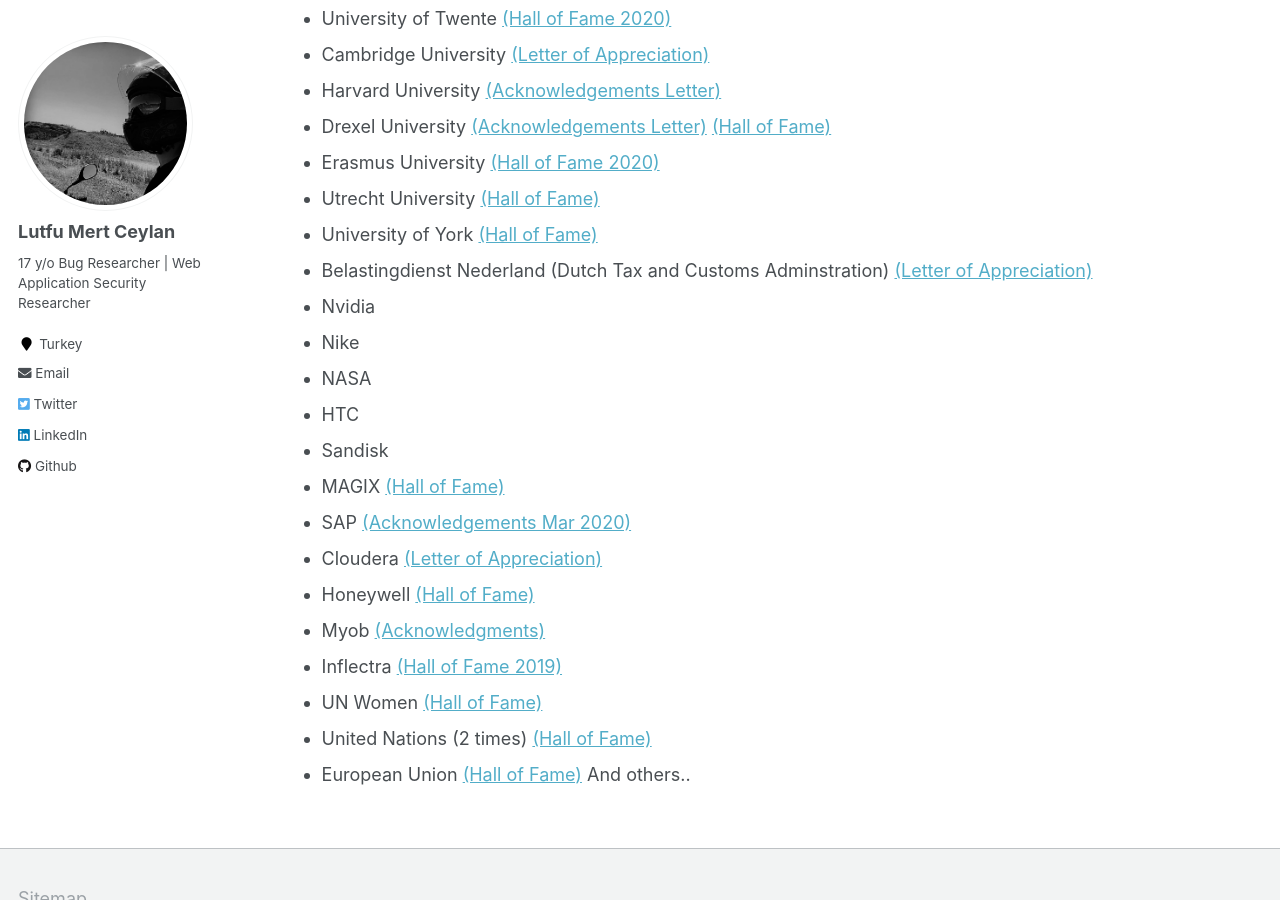
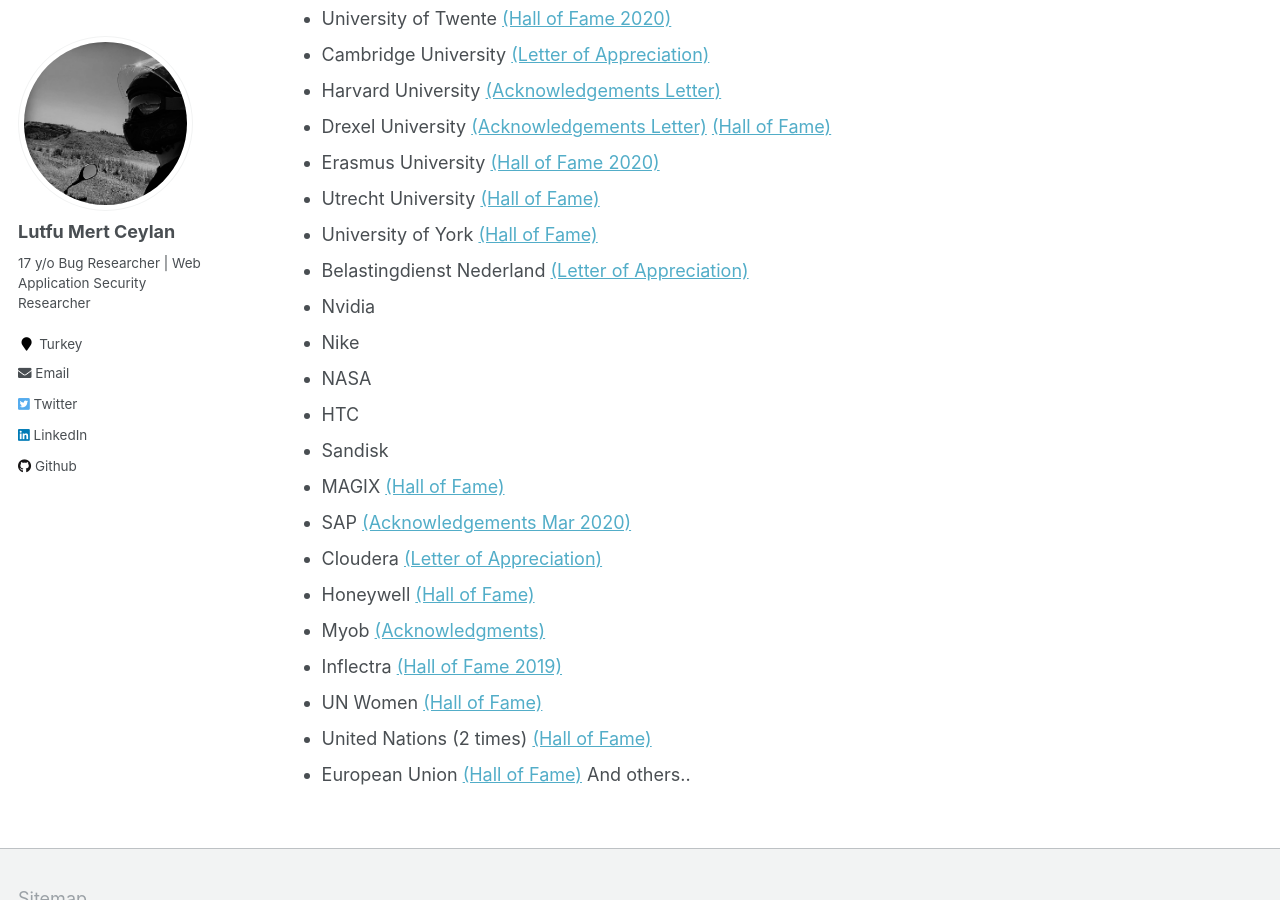
Before and after one commit to lutfumertceylan/mywebsite, a Jekyll site: the page built from _pages/bugbounty.md, in a window 1280 px wide and 900 px high, scrolled down 755 px. Built offline with Jekyll 4.4.1, drawn with Linux system fonts in a browser that asks for light colours.

Commit message:
Update bugbounty.md

```diff
--- a/_pages/bugbounty.md
+++ b/_pages/bugbounty.md
@@ -33,7 +33,7 @@ redirect_from:
 * Erasmus University <a href="https://www.eur.nl/en/campus/security-safety/information-security/hall-fame">(Hall of Fame 2020)</a>
 * Utrecht University <a href="https://www.uu.nl/en/node/1599/hall-of-fame-responsible-disclosure">(Hall of Fame)</a>
 * University of York <a href="https://www.york.ac.uk/it-services/security/vulnerability-disclosure/">(Hall of Fame)</a>
-* Belastingdienst Nederland (Dutch Tax and Customs Adminstration) <a href="https://lutfumertceylan.com.tr/images/belastingdienst.jpg">(Letter of Appreciation)</a>
+* Belastingdienst Nederland <a href="https://lutfumertceylan.com.tr/images/belastingdienst.jpg">(Letter of Appreciation)</a>
 * Nvidia
 * Nike
 * NASA
```
